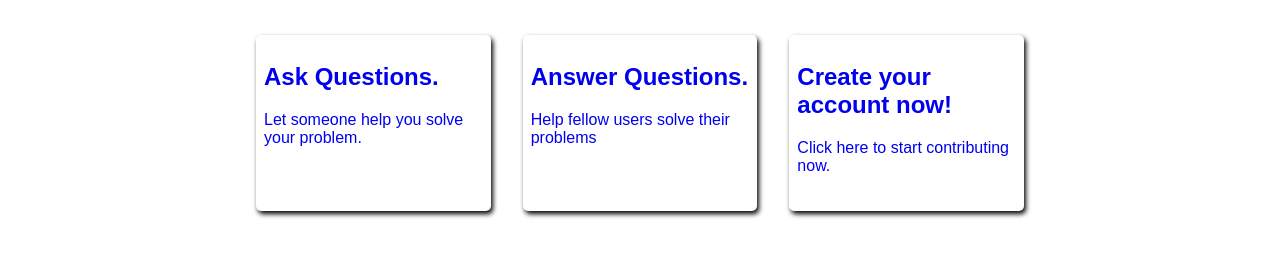
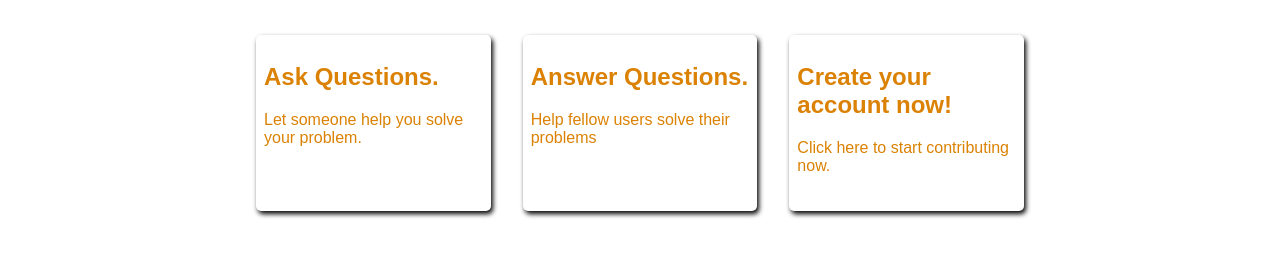
Before and after one commit to Paul-Owori/Stack_Overflow_EDU_1.2, a plain HTML site: page index.html in a window 1280 px wide. Shown: the part 133-390 px from the top of the page. Drawn offline with Linux system fonts and the light colour scheme.

Commit message:
Changed link text colour

```diff
--- a/stylesheets/themes/landing-page.css
+++ b/stylesheets/themes/landing-page.css
@@ -1,9 +1,11 @@
 #cardContainer {
     display: flex;
     justify-content: space-between;
+    color: white;
 }
 
 .landing-page-card {
+    color: #db8204;
     text-decoration: none;
     flex: 3;
     margin: 1rem;
```
